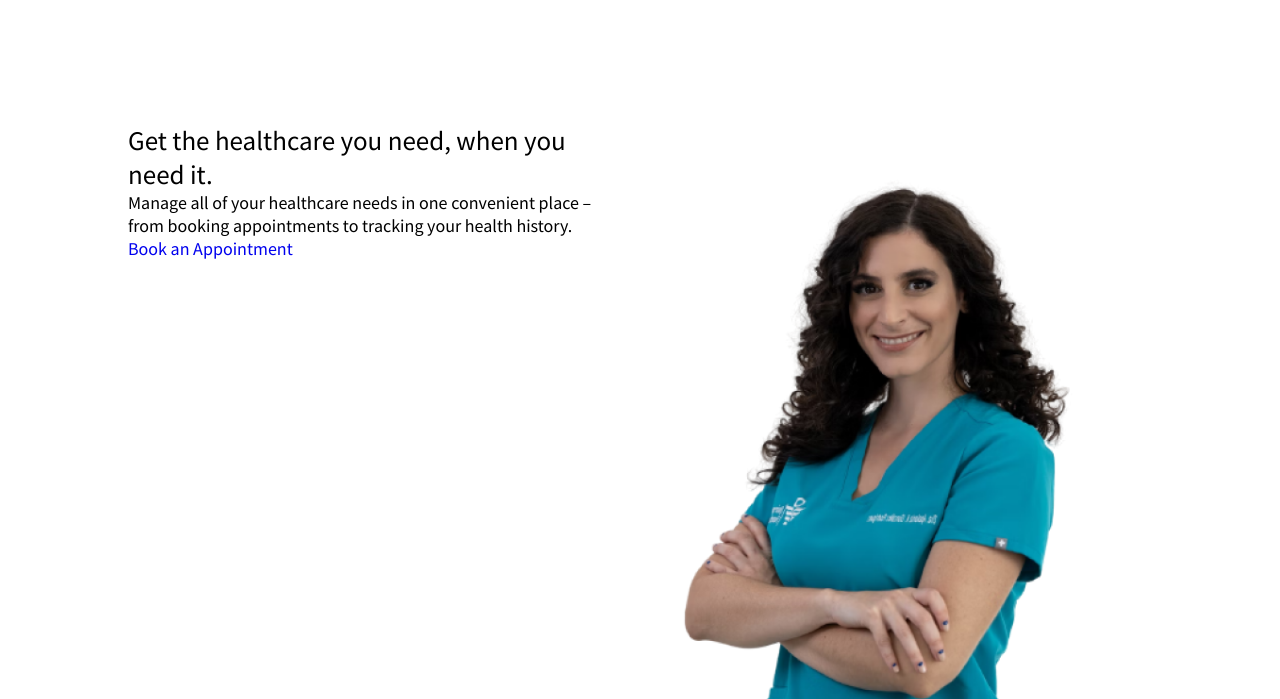
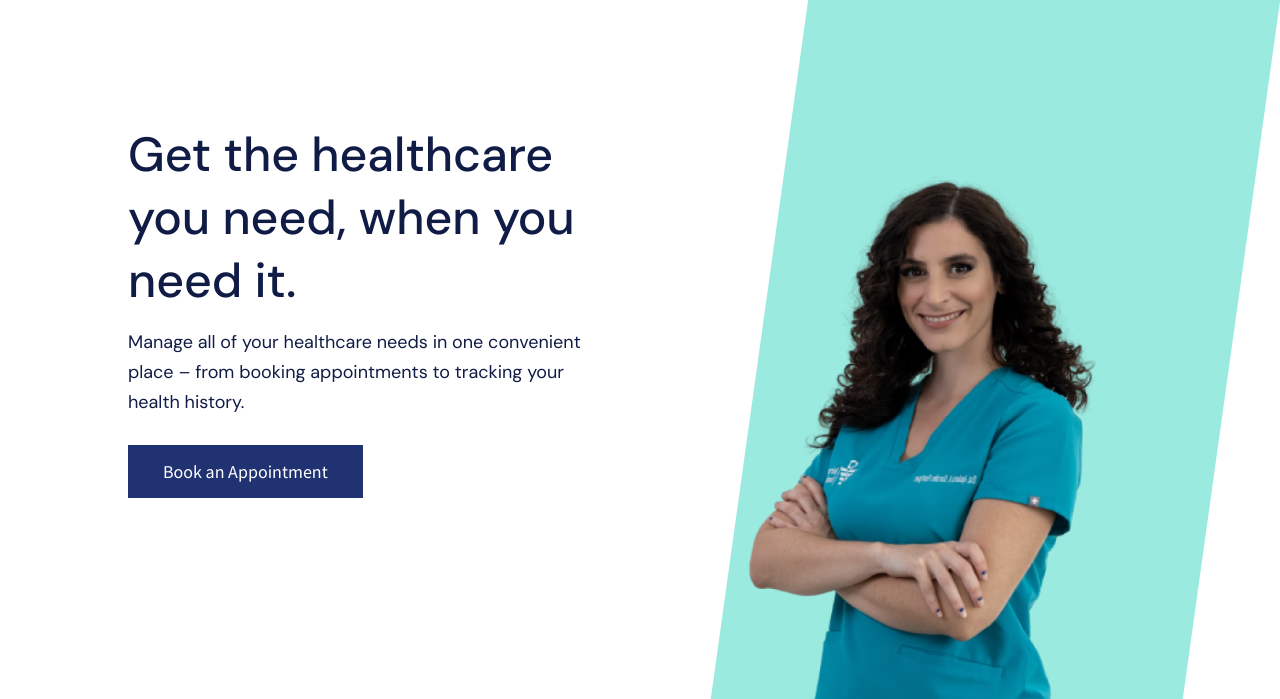
Before and after one commit to triabagus/holadok, a plain HTML site: page index.html in a window 1280 px wide. Shown: the part 101-800 px from the top of the page. Drawn offline with nearby package versions, Linux system fonts and the light colour scheme.

Commit message:
Shape & home data style

```diff
--- a/assets/css/style.css
+++ b/assets/css/style.css
@@ -238,6 +238,61 @@ button {
   position: relative;
 }
 
+.home__title{
+  color: #101C45;
+  font-family: var(--body-font);
+  font-weight: 500;
+  font-size: 48px;
+  margin-bottom: 15px;
+}
+
+.home__description{
+  font-family: var(--body-font);
+  font-style: normal;
+  font-weight: 400;
+  font-size: 18px;
+  line-height: 30px;
+  color: #101C45;
+  margin-bottom: 40px;
+}
+
+.home__container{
+  justify-content: space-between;
+}
+
+.home__images{
+  position: relative;
+}
+
+.home__img{
+  width: 450px;
+}
+
+.home__parallelogram{
+  background: #9BEAE0;
+  height: 847px;
+  width: 590px;
+  clip-path: polygon(20% 0%, 100% 0%, 80% 100%, 0% 100%);
+  position: absolute;
+  top: -13rem;
+  z-index: -1;
+}
+
+/* Button */
+.button{
+  padding: 15px 35px;
+  width: 235px;
+  height: 60px;
+  background: #203271;
+  color: #fff;
+  font-family: var(--title-font);
+  font-style: normal;
+  font-weight: 400;
+  font-size: 18px;
+  line-height: 30px;
+  color: #FFFFFF;
+}
+
 /*=============== BREAKPOINTS ===============*/
 /* For small devices */
 @media screen and (max-width: 340px){
@@ -288,7 +343,7 @@ button {
   }
 
   .home__container{
-    grid-template-columns: 480px 500px;
+    grid-template-columns: 480px 450px;
     padding-block: 7rem 3rem;
   }
 }
--- a/index.html
+++ b/index.html
@@ -80,7 +80,7 @@
                 </div>
                 <div class="home__images">
                     <img src="assets/img/doctor.png" alt="home image" class="home__img">
-                    <div class="poligan__home"></div>
+                    <div class="home__parallelogram"></div>
                 </div>
             </div>
         </section>
```
